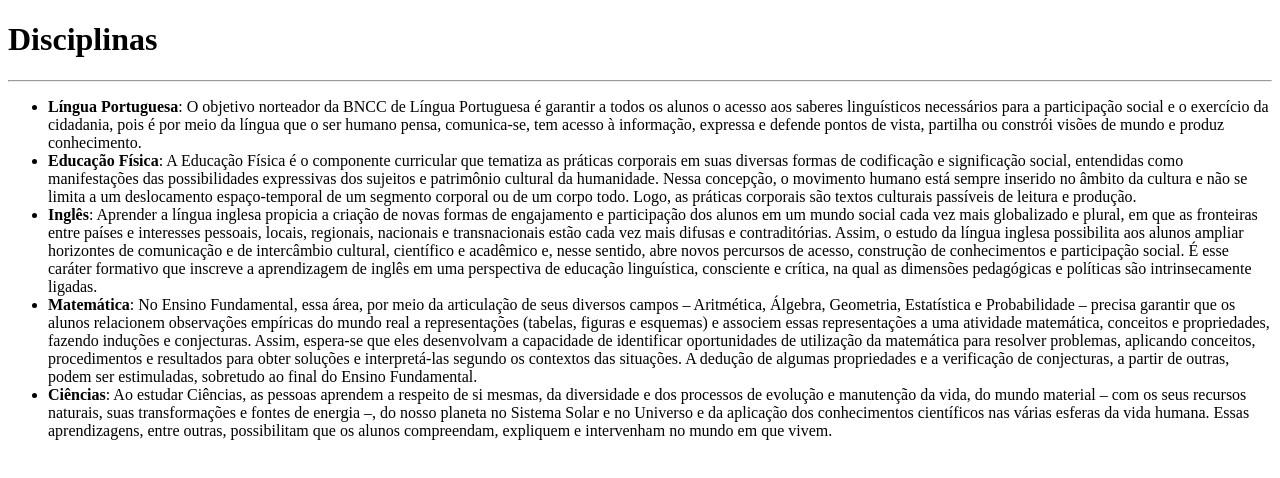
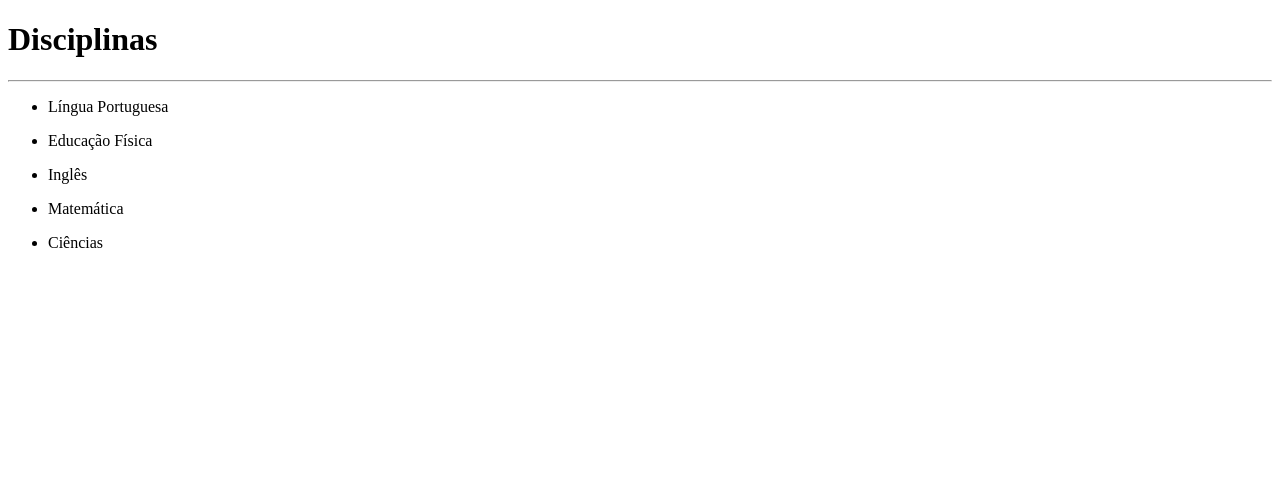
Before and after one commit to jacksongomesbr/angular-escola, an Angular app: page / in a window 1280 px wide. Shown: the top 478 px of the page. Built offline with nearby package versions, Linux system fonts and the light colour scheme.

Commit message:
(Livro) Conceitos iniciais - Apresentando a lista de disciplinas - usando interação com o usuário

```diff
--- a/src/app/app.component.css
+++ b/src/app/app.component.css
@@ -0,0 +1,15 @@
+.selecionado {
+    font-weight: bold;
+}
+
+li:hover {
+    cursor: pointer;
+}
+
+li p:nth-child(1) {
+    font-size: 12pt;
+}
+
+li p:nth-child(2) {
+    font-size: 10pt;
+}
--- a/src/app/app.component.html
+++ b/src/app/app.component.html
@@ -1,7 +1,8 @@
 <h1>Disciplinas</h1>
 <hr>
 <ul>
-  <li *ngFor="let disciplina of disciplinas">
-      <strong>{{disciplina.nome}}</strong>: {{disciplina.descricao}}
+  <li *ngFor="let disciplina of disciplinas" (click)="selecionar(disciplina)">
+      <p [class.selecionado]="selecionado == disciplina">{{disciplina.nome}}</p>
+      <p *ngIf="selecionado == disciplina">{{disciplina.descricao}}</p>
   </li>
 </ul>
--- a/src/app/app.component.ts
+++ b/src/app/app.component.ts
@@ -7,6 +7,7 @@ import {Disciplina} from './disciplina.model';
   styleUrls: ['./app.component.css']
 })
 export class AppComponent {
+  selecionado = null;
   disciplinas = [
     new Disciplina('Língua Portuguesa', 'O objetivo norteador da BNCC de Língua Portuguesa ' +
       'é garantir a todos os alunos o acesso aos saberes linguísticos necessários para a ' +
@@ -49,4 +50,8 @@ export class AppComponent {
       'Essas aprendizagens, entre outras, possibilitam que os alunos compreendam, ' +
       'expliquem e intervenham no mundo em que vivem.')
   ];
+
+  selecionar(disciplina) {
+    this.selecionado = disciplina;
+  }
 }
```
